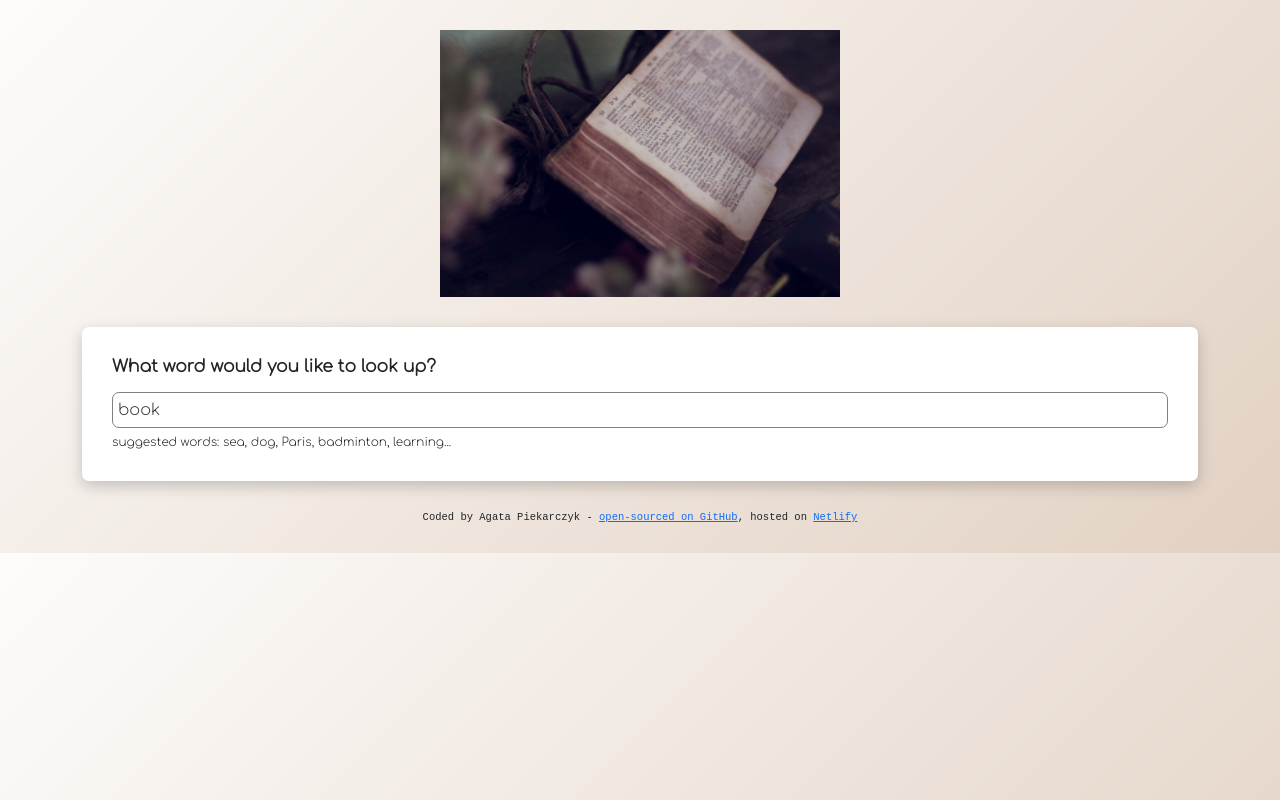
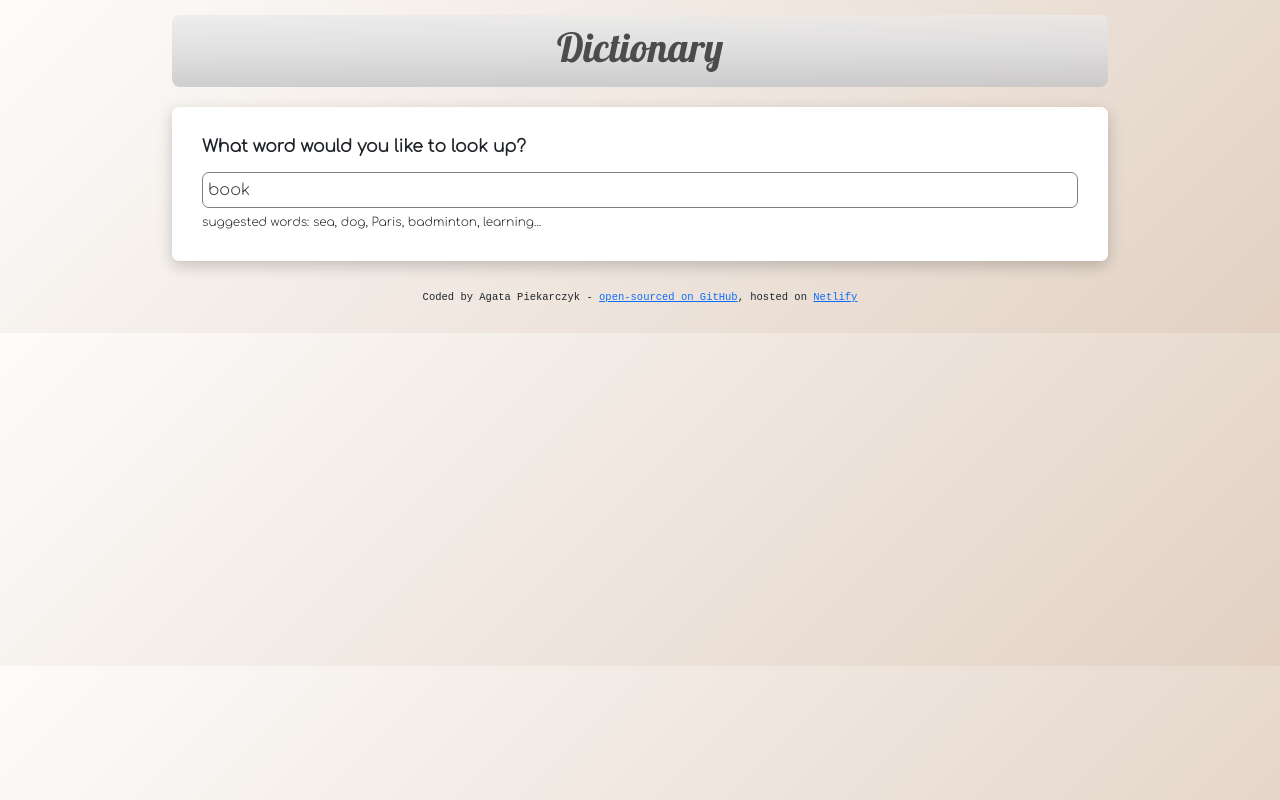
Before and after one commit to Agata349/dictionary-project, a React (Create React App) app: page / in a window 1280 px wide. Built offline with nearby package versions, Linux system fonts and the light colour scheme; no server answers; a web font is replaced by a local one.

Commit message:
Removed logo, changed fonts

```diff
--- a/src/App.css
+++ b/src/App.css
@@ -1,22 +1,32 @@
 @import url("https://fonts.googleapis.com/css2?family=PT+Mono&display=swap");
 @import url("https://fonts.googleapis.com/css2?family=Antonio:wght@300&family=Comfortaa:wght@300&display=swap");
+@import url("https://fonts.googleapis.com/css2?family=Lobster&display=swap");
 
 .App {
   font-family: "Comfortaa", cursive;
+  max-width: 960px;
+  margin: 0 auto;
 }
 
 body {
   background-image: linear-gradient(135deg, #fdfcfb 0%, #e2d1c3 100%);
 }
 
-.App-header {
-  margin: 30px 0;
-}
-
-.App-logo {
-  max-width: 400px;
-  display: block;
-  margin: 0 auto;
+header {
+  text-align: center;
+  margin-top: 15px;
+  padding: 8px;
+  border-radius: 8px;
+  font-size: 56px;
+  font-family: "Lobster", cursive;
+  background-image: linear-gradient(
+    to top,
+    #c4c5c7 0%,
+    #dcdddf 52%,
+    #ebebeb 100%
+  );
+  background-blend-mode: screen;
+  opacity: 0.8;
 }
 
 footer {
--- a/src/App.js
+++ b/src/App.js
@@ -1,4 +1,3 @@
-import logo from "./logo.jpg";
 import './App.css';
 import Dictionary from "./Dictionary";
 
@@ -6,9 +5,9 @@ export default function App() {
   return (
     <div className="App">
       <div className="container">
-      <header className="App-header">
-      <img src={logo} className="App-logo img-fluid" alt="logo"/>
-      </header>
+        <header>
+          <h1>Dictionary</h1>
+        </header>
       <main>
         <Dictionary defaultKeyword="book"/>
       </main>
--- a/src/Phonetic.css
+++ b/src/Phonetic.css
@@ -1,6 +1,5 @@
 .Phonetic {
-  margin-top: 20px;
-  margin-bottom: 30px;
+  margin: 10px;
 }
 
 .Phonetic a {
```
Also changed, not shown: src/logo.jpg (deleted).
